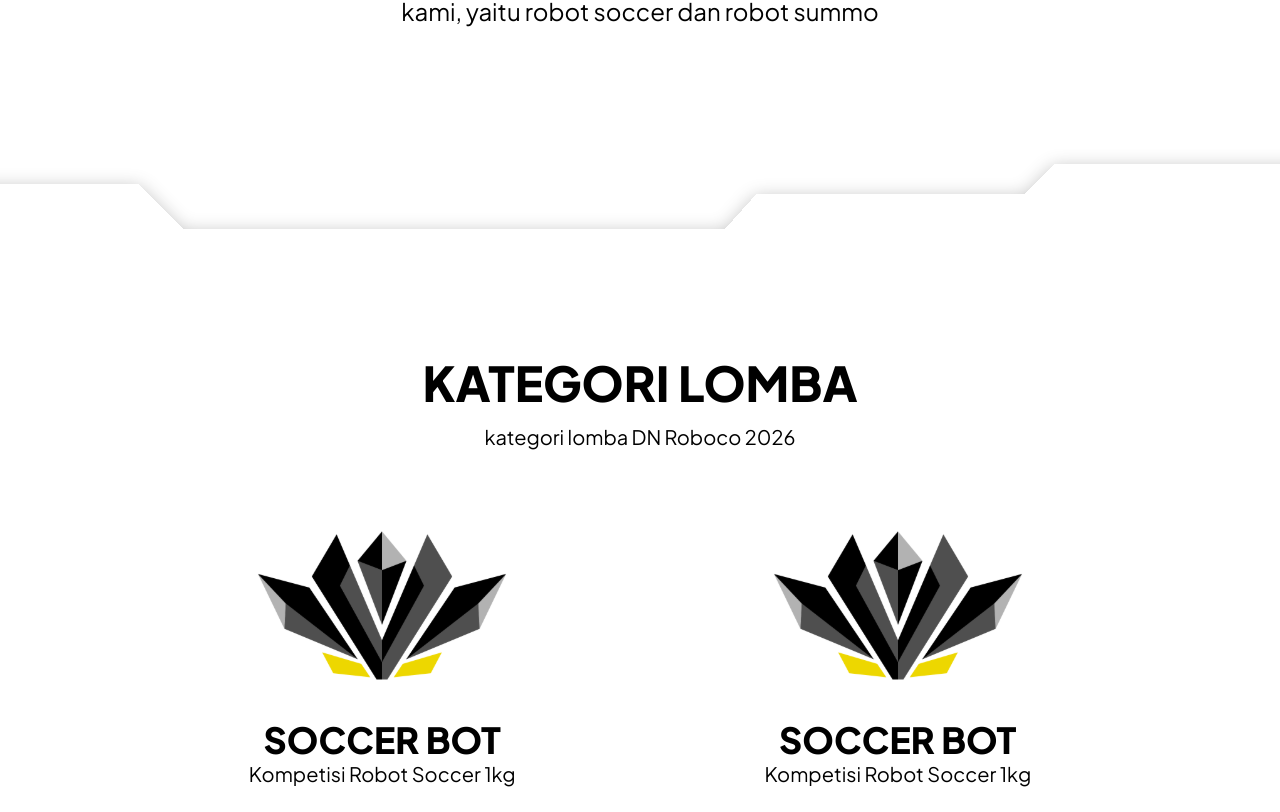
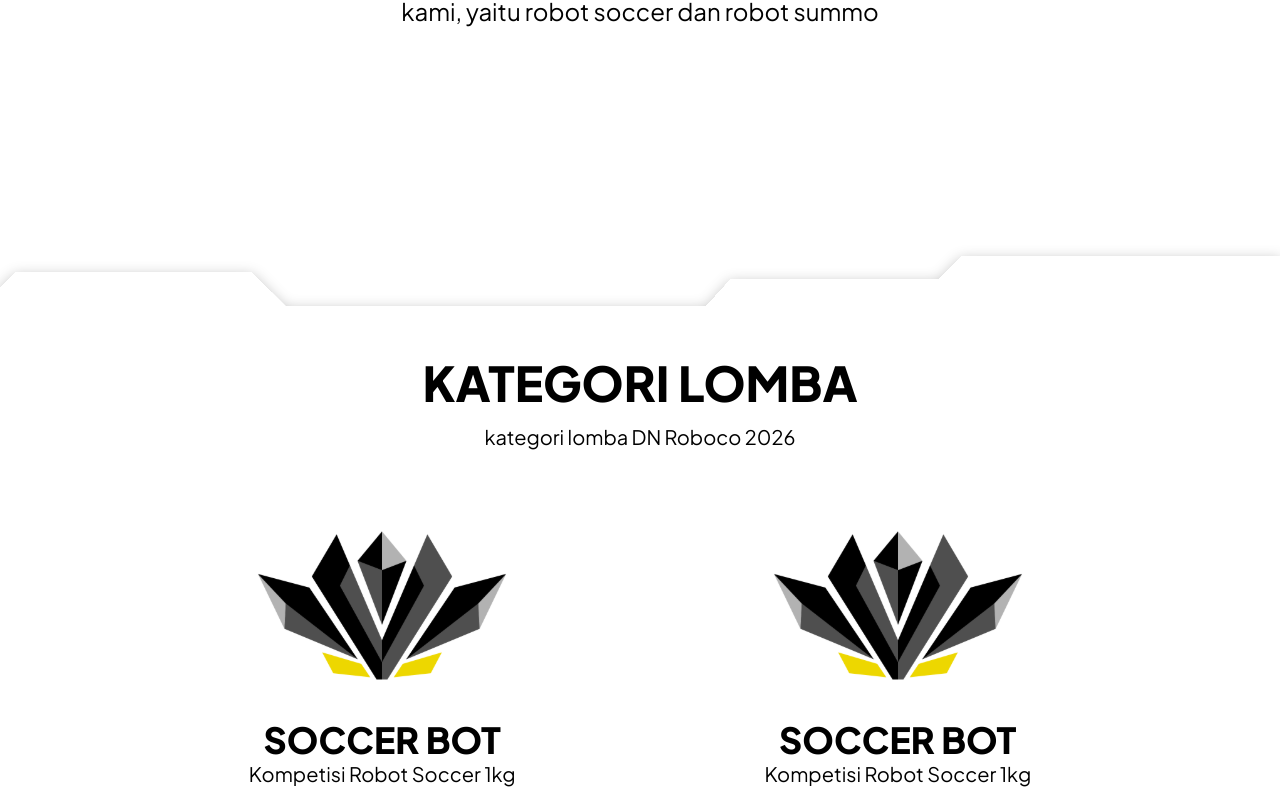
Before and after one commit to Dinus-Robotic-Club/fe-roboco, a Next.js app: page / in a window 1280 px wide. Shown: the part 1188-2000 px from the top of the page. Built offline with nearby package versions, Linux system fonts and the light colour scheme.

Commit message:
fix object cover

```diff
--- a/component/landingPage/Category.tsx
+++ b/component/landingPage/Category.tsx
@@ -9,7 +9,7 @@ function Category() {
         alt="Category Background"
         width={1921}
         height={950}
-        className="w-full h-full absolute inset-0 -z-10 object-cover hidden xl:block"
+        className="w-full h-full absolute inset-0 -z-10 hidden xl:block"
       />
       <div className="flex flex-col justify-center items-center font-plus-jakarta-sans w-full px-10 gap-4">
         <h1 className="font-extrabold text-3xl lg:text-5xl 2xl:text-[53px]">KATEGORI LOMBA</h1>
```
